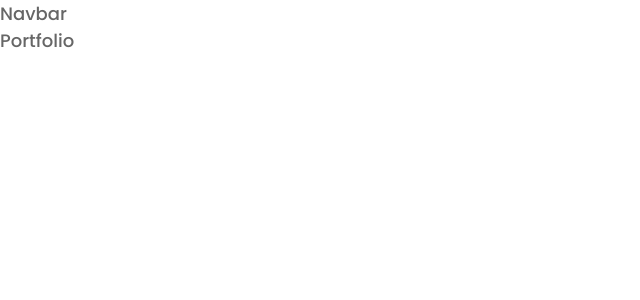
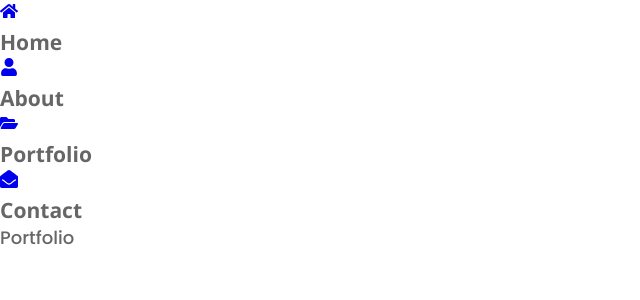
Before and after one commit to DEV-Gitanjali/MY_Portfolio, a React (Vite) app: page /portfolio in a window 1280 px wide. Shown: the top 300 px of the page, without its empty margins (0-640 px from the left). Built offline with nearby package versions, Linux system fonts and the light colour scheme.

Commit message:
this code for  navbar structure

```diff
--- a/package.json
+++ b/package.json
@@ -12,6 +12,7 @@
   "dependencies": {
     "react": "^18.2.0",
     "react-dom": "^18.2.0",
+    "react-icons": "^5.2.0",
     "react-router-dom": "^6.23.0"
   },
   "devDependencies": {
--- a/src/components/Navbar.jsx
+++ b/src/components/Navbar.jsx
@@ -1,11 +1,36 @@
-import React from 'react'
+// import React from 'react'
+import {NavLink}  from 'react-router-dom';
+import {links}  from "../data";
 
 const Navbar = () => {
   return (
-    <div>
-      Navbar
+     <nav className='nav'>
+    <div className='nav__menu'>
+      <ul className='nav__list'>
+         {links.map(({name , icon , path }, index)=> {
+            return(
+                <li className='nav__item' key={index}>
+                     <NavLink to={path} className='nav__link'>{icon}
+                        <h3 className='nav__name'>{name}</h3>
+                     </NavLink>
+                </li>
+            )
+         })}
+      </ul>
     </div>
+
+
+       <div className="nav__toggle">
+         <span></span>
+         <span></span>
+         <span></span>
+
+       </div>
+
+
+     </nav>
+
   )
 }
 
-export default Navbar
+export default Navbar;
--- a/src/data.jsx
+++ b/src/data.jsx
@@ -3,7 +3,7 @@ import {
   FaUser,
   FaFolderOpen,
   FaEnvelopeOpen,
-  FaBriefcase,
+  // FaBriefcase,
   FaGraduationCap,
   FaCode,
 } from 'react-icons/fa';
@@ -115,11 +115,12 @@ export const personalInfo = [
   },
 
 
-  {
-    id: 10,
-    title: 'Langages : ',
-    description: 'Hindi', 'English',
-  },
+{
+  id: 2,
+   no: '50+',
+  title: 'Completed  HandsOn <br> Projects',
+
+},
 ];
 
 export const stats = [
@@ -131,7 +132,7 @@ export const stats = [
   {
     id: 2,
     no: '50+',
-    title: 'Completed  HandsOn <br /> Projects',
+    title: 'Completed  HandsOn <br/> Projects',
   },
 
 ];
```
Also changed, not shown: 1 other file (tests, documents, lock files or other folders).
